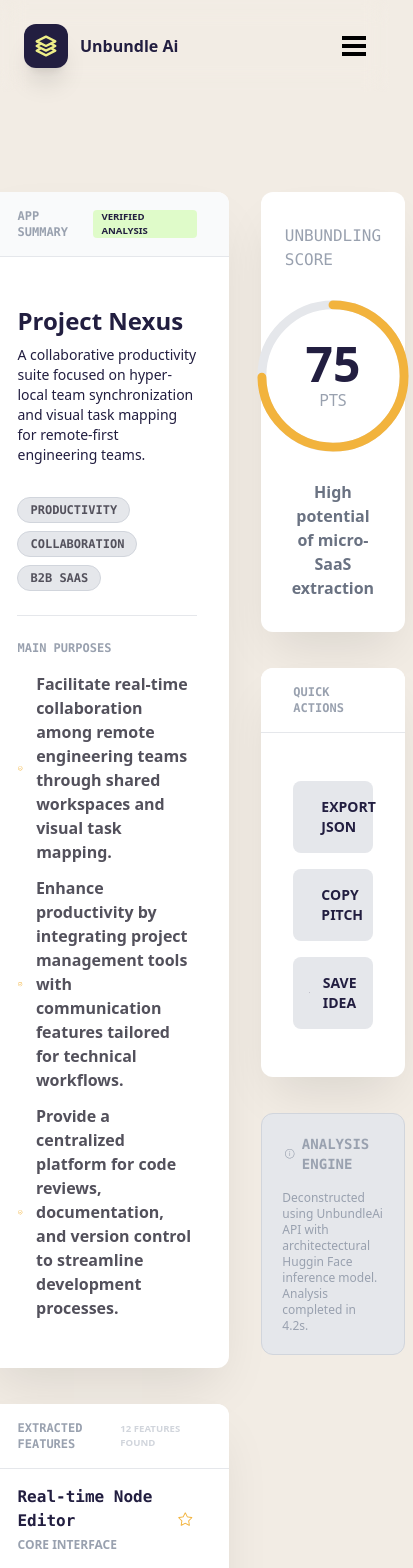
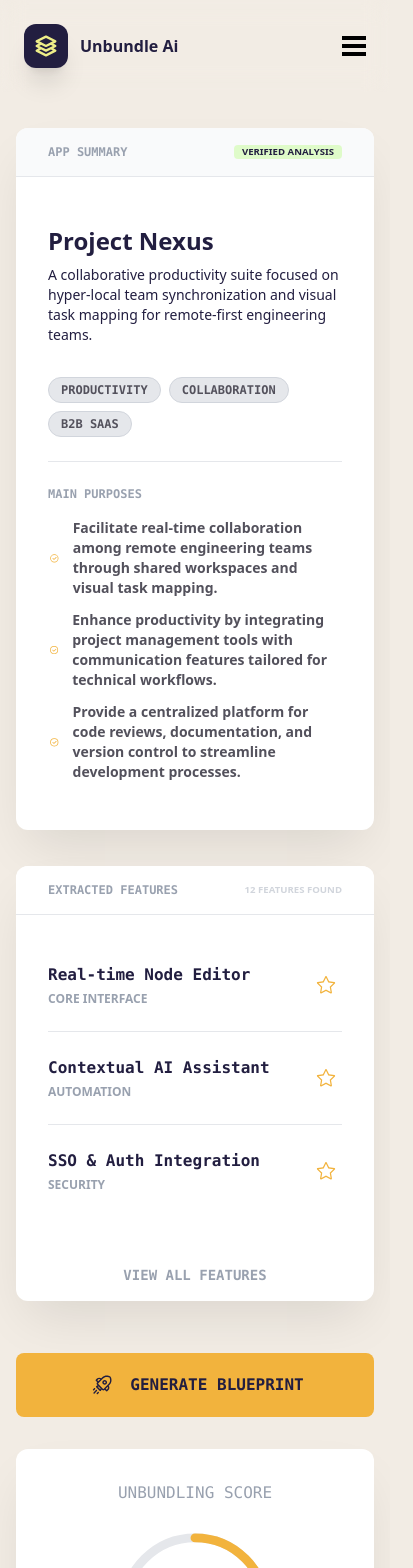
Before and after one commit to willydot21/landing-unbundleAI, a React (Vite) app: page /analyze/results in a window 390 px wide. Shown: the top 1568 px of the page, 413 px wide, since content can reach past the window. Built offline with nearby package versions, Linux system fonts and the light colour scheme.

Commit message:
making responsive results page

```diff
--- a/src/components/ui/alert.tsx
+++ b/src/components/ui/alert.tsx
@@ -16,7 +16,7 @@ export default function Alert({ message, type, title }: AlertProps) {
   }
 
   return (
-    <span className={`flex flex-col gap-4 border rounded-xl p-5 ${typeStyles[type]}`}>
+    <span className={`flex flex-col gap-4 border rounded-xl p-5 ${typeStyles[type]} alert`}>
       <h5 className="flex items-center gap-x-1 w-full font-bold text-sm font-mono">
         <Icon name={type as IconProps['name']} fillColor="gray_400" size="medium"/>
         {title}
--- a/src/components/ui/section-container.tsx
+++ b/src/components/ui/section-container.tsx
@@ -19,7 +19,7 @@ export default function SectionContainer({ barTitle, barColor = 'gray', BarLabel
   const paddingClasses = "px-8 py-12";
 
   return (
-    <section className="flex flex-col rounded-xl bg-white w-full drop-shadow-black-op shadow-black-op-100 shadow-2xl">
+    <section className="flex flex-col xxs:rounded-xl bg-white w-full drop-shadow-black-op shadow-black-op-100 shadow-2xl">
       <header className={"w-full flex justify-between rounded-tr-xl rounded-tl-xl items-center px-8 py-4" + ' ' + barColors[barColor]}>
         <h5 className="text-xs font-bold  font-mono text-gray-400">{barTitle}</h5>
         {BarLabel}
--- a/src/pages/results.tsx
+++ b/src/pages/results.tsx
@@ -24,7 +24,7 @@ export default function Results() {
   return (
     <>
       <Navbar/>
-      <div className="flex w-full pt-48 justify-center px-4 gap-8 max-w-8xl">
+      <div className="flex w-full flex-col md:flex-row pt-32 md:pt-48 justify-center xxs:px-4 gap-8 max-w-8xl">
         <aside className="w-full lg:w-3/5 flex flex-col gap-y-9">
           <SectionContainer
             barTitle="APP SUMMARY"
@@ -35,14 +35,14 @@ export default function Results() {
           <hr className="border-gray-200 w-full my-4"/>
           <div className="flex flex-col w-full gap-y-2">
             <h5 className="font-mono text-gray-400 text-xs font-semibold mb-2">MAIN PURPOSES</h5>
-            <ul className="flex flex-col text-tertiary-100 font-semibold gap-y-3">
-              <li className="flex justify-center items-center gap-x-3 w-fit">
+            <ul className="flex flex-col text-sm sm:text-base text-tertiary-100 font-semibold gap-y-3">
+              <li className="flex justify-center items-center gap-x-3 ">
                 <Icon name="tick" fillColor="secondary_200" strokeColor="none" size="extraLarge" />
                 Facilitate real-time collaboration among remote engineering teams through shared workspaces and visual task mapping.</li>
-              <li className="flex justify-center items-center gap-x-3 w-fit">
+              <li className="flex justify-center items-center gap-x-3 ">
                 <Icon name="tick" fillColor="secondary_200" strokeColor="none" size="extraLarge" />
                 Enhance productivity by integrating project management tools with communication features tailored for technical workflows.</li>
-              <li className="flex justify-center items-center gap-x-3 w-fit">
+              <li className="flex justify-center items-center gap-x-3 ">
                 <Icon name="tick" fillColor="secondary_200" strokeColor="none" size="extraLarge" />
                 Provide a centralized platform for code reviews, documentation, and version control to streamline development processes.</li>
             </ul>
@@ -51,10 +51,9 @@ export default function Results() {
           <SectionContainer
           barTitle="EXTRACTED FEATURES"
           barColor="white"
-          padding={false}
           Footer={<SectionFooter/>}
           BarLabel={<label className="text-xxs font-bold text-gray-300 text-mono"> 12 FEATURES FOUND</label>}>
-            <ul className="flex flex-col gap-y-6 px-8 py-4">
+            <ul className="flex flex-col gap-y-6">
               {[{name: "Real-time Node Editor", category: "CORE INTERFACE", description: ""},
                 {name: "Contextual AI Assistant", category: "AUTOMATION", description: ""},
                 {name: "SSO & Auth Integration", category: "SECURITY", description: ""}
@@ -78,8 +77,8 @@ export default function Results() {
             GENERATE BLUEPRINT
           </button>
         </aside>
-        <aside className="w-2/5 lg:w-1/4 flex flex-col gap-y-9">
-          <div className="flex flex-col w-full p-8 bg-white rounded-xl items-center justify-center gap-y-6 drop-shadow-black-op shadow-black-op-100 shadow-2xl">
+        <aside className="w-full md:w-1/3 lg:w-1/4 flex flex-col gap-y-9 [&>span.alert]:rounded-none [&>span.alert]:xxs:rounded-xl">
+          <div className="flex flex-col w-full p-8 bg-white xxs:rounded-xl items-center justify-center gap-y-6 drop-shadow-black-op shadow-black-op-100 shadow-2xl">
             <h5 className="text-gray-400 font-mono ">UNBUNDLING SCORE</h5>
             <Percent value={75}/>
             <p className="text-gray-500 font-semibold text-center"> High potential of micro-SaaS extraction</p>
```
